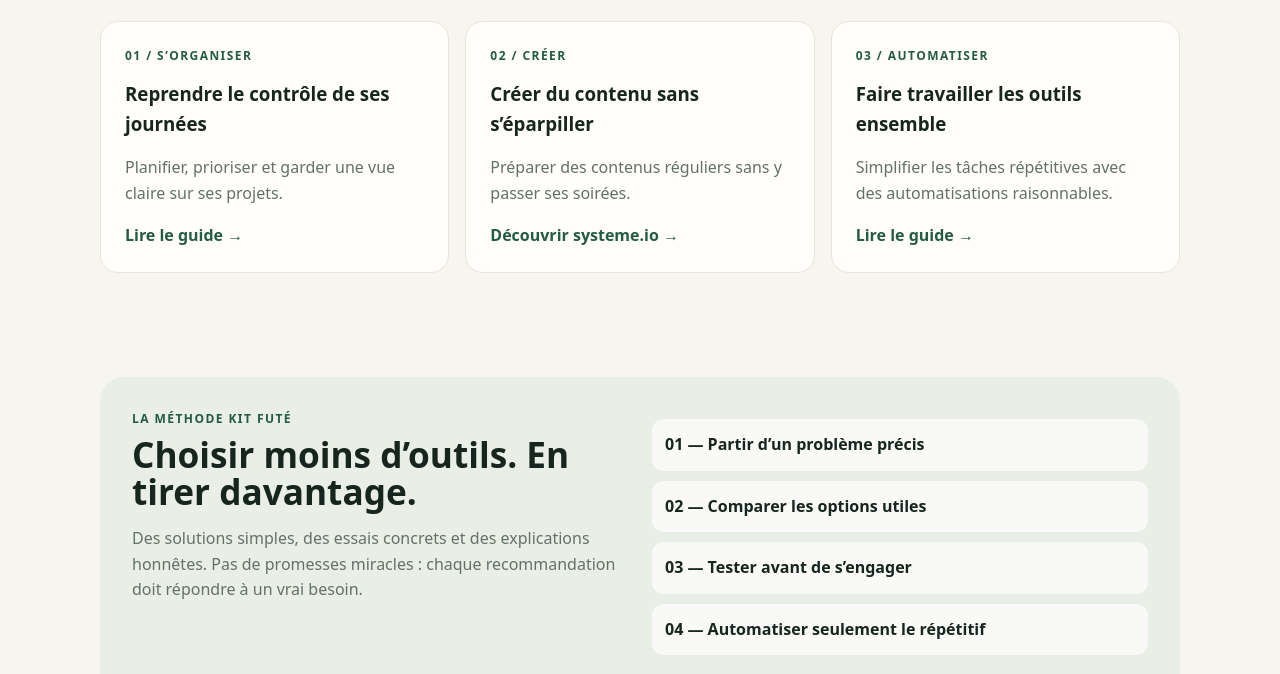
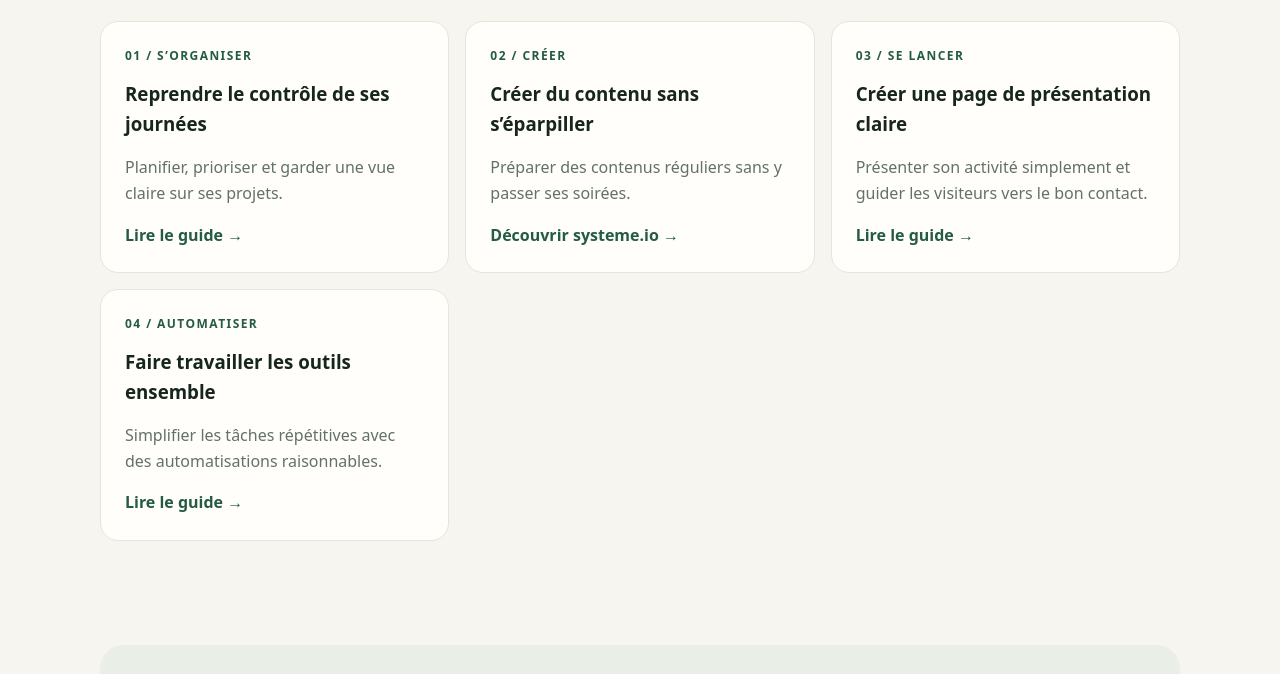
Before and after one commit to comteenzodu30-boop/Kit-fute-, a plain HTML site: page index.html in a window 1280 px wide. Shown: the part 769-1443 px from the top of the page. Drawn offline with Linux system fonts and the light colour scheme.

Commit message:
Mettre en avant le nouveau guide sur la page d'accueil

```diff
--- a/index.html
+++ b/index.html
@@ -8,7 +8,8 @@
 <section id="guides"><div class="wrap"><div class="head"><div><div class="eyebrow">Pour avancer simplement</div><h2>Des idées qui font gagner du temps.</h2></div><p>Des sélections et tutoriels pour les indépendants, créateurs et petites équipes.</p></div><div class="grid">
 <article class="tile"><div class="eyebrow">01 / S’organiser</div><h3>Reprendre le contrôle de ses journées</h3><p>Planifier, prioriser et garder une vue claire sur ses projets.</p><a href="guide-automatiser-sans-budget.html">Lire le guide →</a></article>
 <article class="tile"><div class="eyebrow">02 / Créer</div><h3>Créer du contenu sans s’éparpiller</h3><p>Préparer des contenus réguliers sans y passer ses soirées.</p><a href="guide-systeme-io.html">Découvrir systeme.io →</a></article>
-<article class="tile"><div class="eyebrow">03 / Automatiser</div><h3>Faire travailler les outils ensemble</h3><p>Simplifier les tâches répétitives avec des automatisations raisonnables.</p><a href="guide-automatiser-sans-budget.html">Lire le guide →</a></article></div></div></section>
+<article class="tile"><div class="eyebrow">03 / Se lancer</div><h3>Créer une page de présentation claire</h3><p>Présenter son activité simplement et guider les visiteurs vers le bon contact.</p><a href="guide-creer-page-presentation.html">Lire le guide →</a></article>
+<article class="tile"><div class="eyebrow">04 / Automatiser</div><h3>Faire travailler les outils ensemble</h3><p>Simplifier les tâches répétitives avec des automatisations raisonnables.</p><a href="guide-automatiser-sans-budget.html">Lire le guide →</a></article></div></div></section>
 <section id="methode"><div class="wrap band"><div><div class="eyebrow">La méthode Kit Futé</div><h2>Choisir moins d’outils. En tirer davantage.</h2><p>Des solutions simples, des essais concrets et des explications honnêtes. Pas de promesses miracles : chaque recommandation doit répondre à un vrai besoin.</p></div><div><div class="step">01 — Partir d’un problème précis</div><div class="step">02 — Comparer les options utiles</div><div class="step">03 — Tester avant de s’engager</div><div class="step">04 — Automatiser seulement le répétitif</div></div></div></section>
 <section id="apropos"><div class="wrap head"><div><div class="eyebrow">À propos</div><h2>Un kit pratique pour les esprits occupés.</h2></div><p>Kit Futé est un projet éditorial indépendant en construction, pour rendre les outils numériques plus faciles à choisir et à utiliser.</p></div></section></main>
 <div class="wrap disclosure"><strong>Transparence :</strong> certains liens sont affiliés et sont signalés clairement à proximité. Kit Futé peut recevoir une commission si tu passes par ces liens, sans coût supplémentaire annoncé pour toi.</div><footer><div class="wrap">© 2026 Kit Futé · Les mentions légales et coordonnées de l’éditeur sont à compléter avant toute exploitation commerciale.<br><a href="mentions-legales.html">Mentions légales</a> · <a href="confidentialite.html">Confidentialité</a></div></footer></body></html>
```
